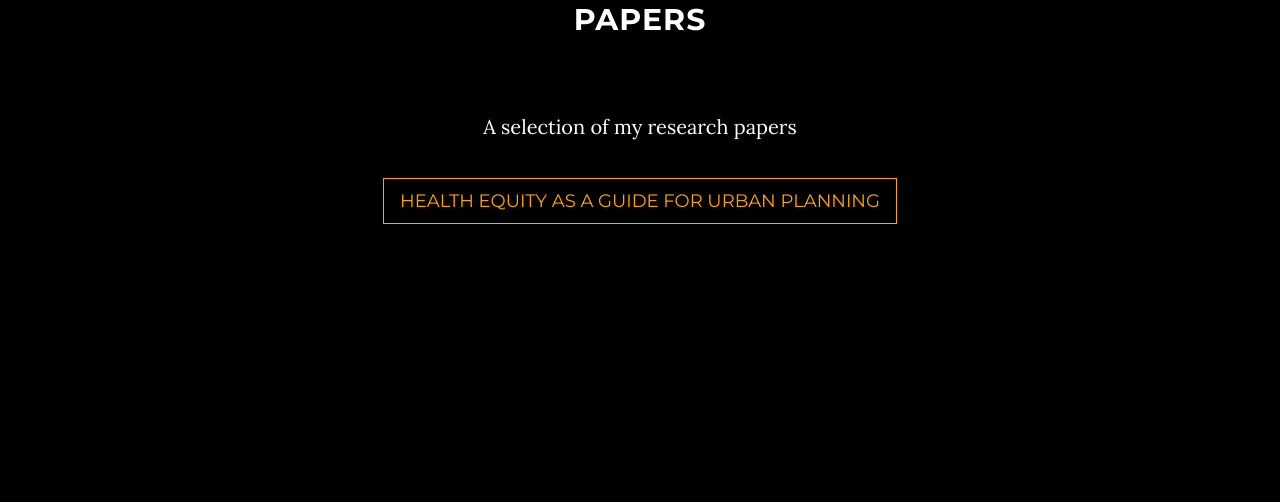
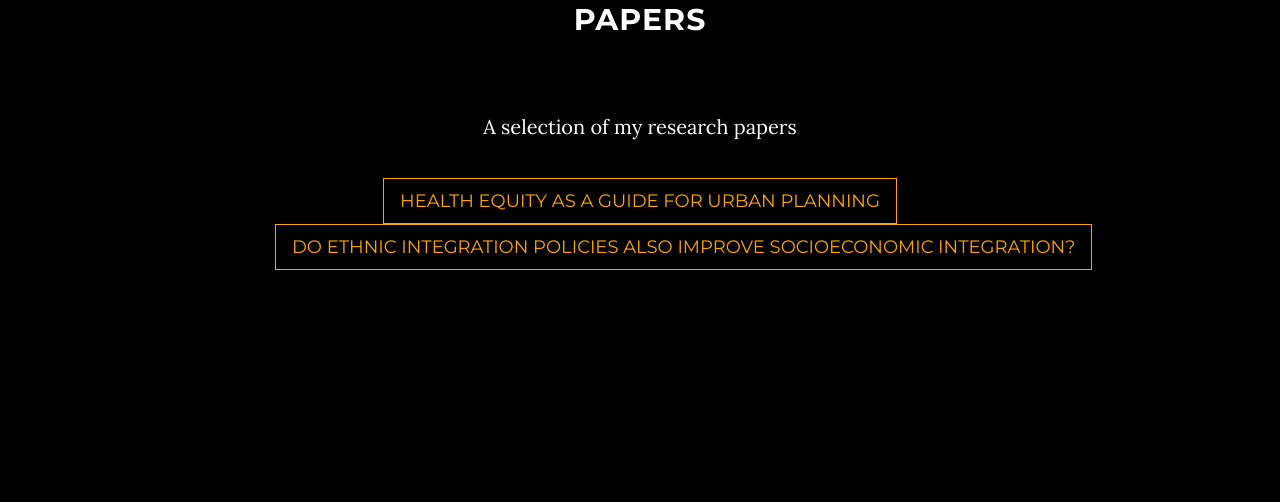
Before and after one commit to tsb123/shinbin, a plain HTML site: page index.html in a window 1280 px wide. Shown: the part 1828-2330 px from the top of the page. Drawn offline with Linux system fonts and the light colour scheme; some icons are missing.

Commit message:
update papers

```diff
--- a/index.html
+++ b/index.html
@@ -122,6 +122,7 @@
                  <h2>Papers</h2> <br><br>
                  <p>A selection of my research papers </p>
                  <a href="HealthEquity.pdf" class="btn btn-default btn-lg">Health Equity as a Guide for Urban Planning</a>
+                 <a href="SG_segregation.pdf" class="btn btn-default btn-lg">Do Ethnic Integration Policies also Improve Socioeconomic Integration?</a>
              </div>
          </div>
          </div>
```
Also changed, not shown: 1 other file.
